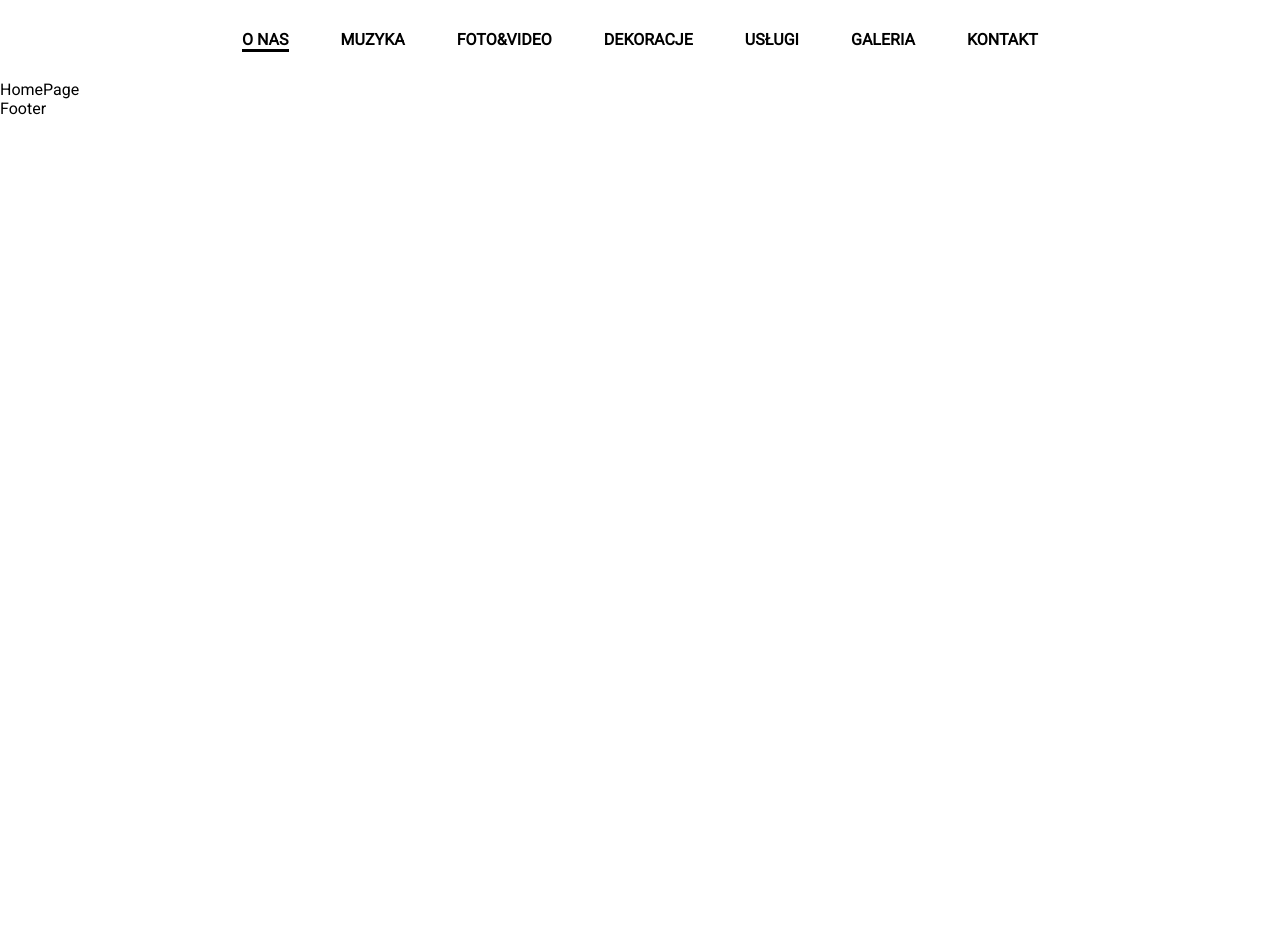
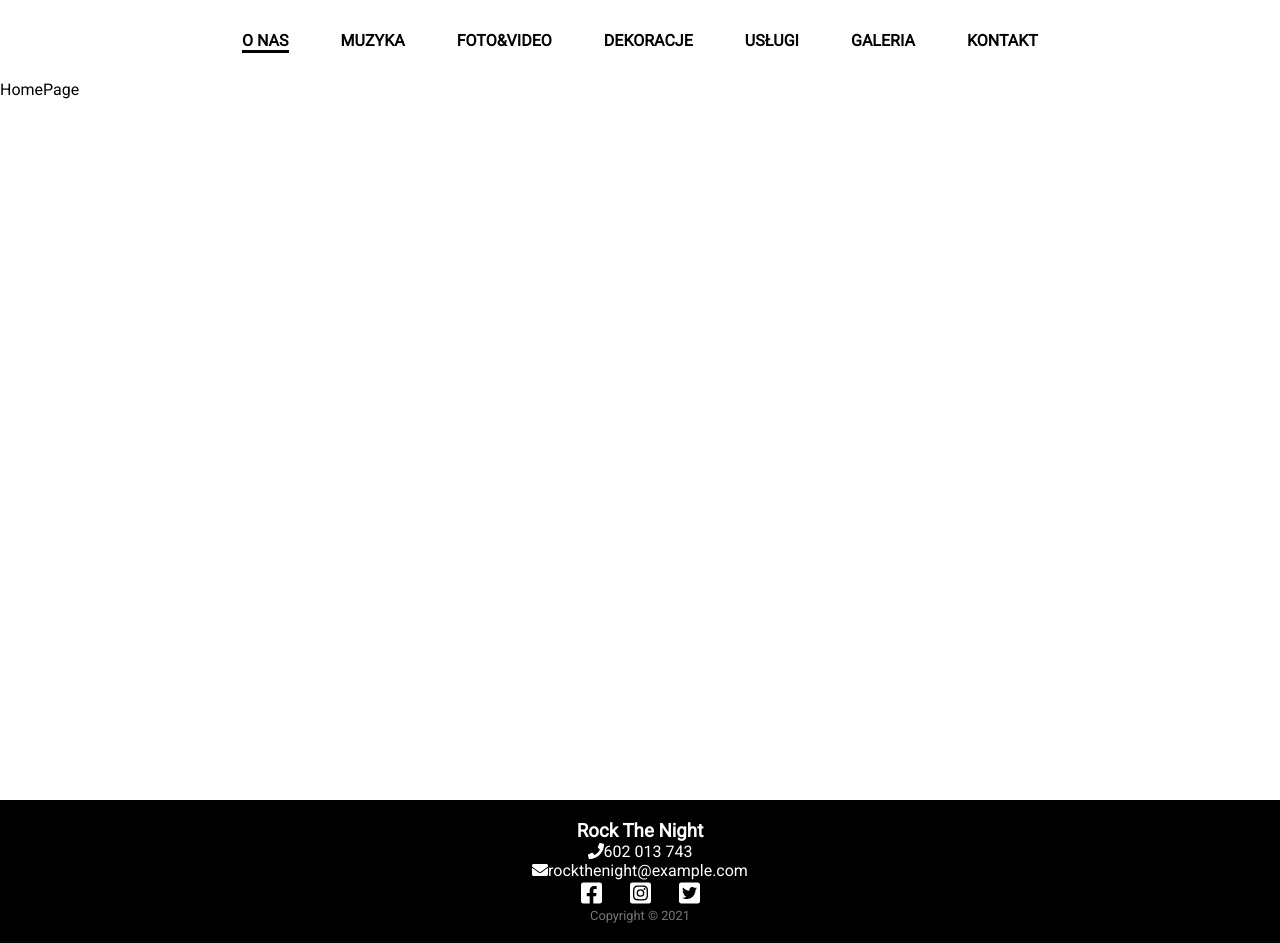
Before and after one commit to BartlomiejMogielnicki/rtnea-website-v1, a Gatsby site: page / in a window 1280 px wide. Before the commit the page ends 800 px from the top, so only its background shows below. Built offline with nearby package versions, Linux system fonts and the light colour scheme; Gatsby itself is replaced by a stand-in of ours.

Commit message:
Add base footer. Set main section min height

```diff
--- a/package.json
+++ b/package.json
@@ -16,6 +16,10 @@
   },
   "dependencies": {
     "@fontsource/roboto": "^4.2.1",
+    "@fortawesome/fontawesome-svg-core": "^1.2.34",
+    "@fortawesome/free-brands-svg-icons": "^5.15.2",
+    "@fortawesome/free-solid-svg-icons": "^5.15.2",
+    "@fortawesome/react-fontawesome": "^0.1.14",
     "babel-plugin-styled-components": "^1.12.0",
     "gatsby": "^2.32.3",
     "gatsby-plugin-manifest": "^2.12.0",
--- a/src/components/atoms/Navigation/Navigation.js
+++ b/src/components/atoms/Navigation/Navigation.js
@@ -18,9 +18,9 @@ const StyledWrapper = styled.nav`
 `;
 
 const StyledList = styled.ul`
+  margin: 0 auto;
   height: 100%;
   width: 100%;
-  margin: 0 auto;
   max-width: 900px;
   display: flex;
   justify-items: center;
@@ -34,8 +34,6 @@ const StyledListItem = styled.li`
   font-size: 1rem;
   font-weight: bold;
   text-transform: uppercase;
-  border-bottom: 2px solid transparent;
-  transition: 0.3s;
 
   .active {
     border-bottom: 3px solid #000;
--- /dev/null
+++ b/src/components/molecules/Footer/Footer.js
@@ -0,0 +1,64 @@
+import React from 'react';
+import { FontAwesomeIcon } from '@fortawesome/react-fontawesome';
+import {
+  faFacebookSquare,
+  faInstagramSquare,
+  faTwitterSquare,
+} from '@fortawesome/free-brands-svg-icons';
+import { faPhone, faEnvelope } from '@fortawesome/free-solid-svg-icons';
+import styled from 'styled-components';
+
+const StyledWrapper = styled.footer`
+  padding: 20px;
+  height: 100%;
+  display: flex;
+  flex-direction: column;
+  justify-content: space-evenly;
+  align-items: center;
+  color: #fff;
+  background-color: #000;
+`;
+
+const StyledSocial = styled.div`
+  width: 175px;
+  display: flex;
+  justify-content: space-evenly;
+  font-size: 1.5rem;
+`;
+
+const StyledCopyright = styled.p`
+  color: #777;
+  font-size: 0.8rem;
+`;
+
+const Footer = () => {
+  const currentYear = new Date().getFullYear();
+
+  return (
+    <StyledWrapper>
+      <h3>Rock The Night</h3>
+      <p>
+        <FontAwesomeIcon icon={faPhone} />
+        602 013 743
+      </p>
+      <p>
+        <FontAwesomeIcon icon={faEnvelope} />
+        rockthenight@example.com
+      </p>
+      <StyledSocial>
+        <a href="#">
+          <FontAwesomeIcon icon={faFacebookSquare} />
+        </a>
+        <a href="#">
+          <FontAwesomeIcon icon={faInstagramSquare} />
+        </a>
+        <a href="#">
+          <FontAwesomeIcon icon={faTwitterSquare} />
+        </a>
+      </StyledSocial>
+      <StyledCopyright>Copyright &copy; {currentYear}</StyledCopyright>
+    </StyledWrapper>
+  );
+};
+
+export default Footer;
--- a/src/layout/layout.js
+++ b/src/layout/layout.js
@@ -1,13 +1,19 @@
 import React from 'react';
 import GlobalStyle from '../style/globalStyle';
 import Header from '../components/molecules/Header/Header';
+import Footer from '../components/molecules/Footer/Footer';
+import styled from 'styled-components';
+
+const StyledMain = styled.main`
+  min-height: calc(100vh - 80px);
+`;
 
 const Layout = ({ children }) => (
   <>
     <GlobalStyle />
     <Header />
-    <main>{children}</main>
-    <footer>Footer</footer>
+    <StyledMain>{children}</StyledMain>
+    <Footer />
   </>
 );
 
```
Also changed, not shown: 1 other file.
